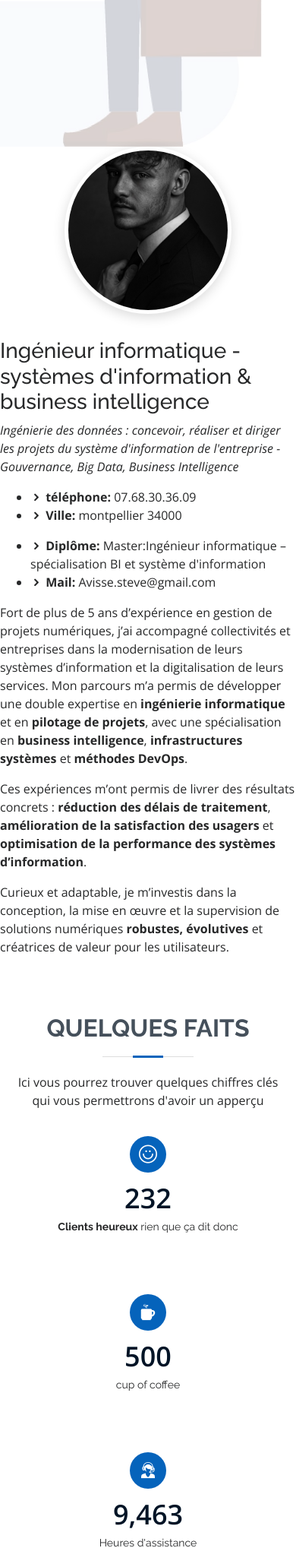
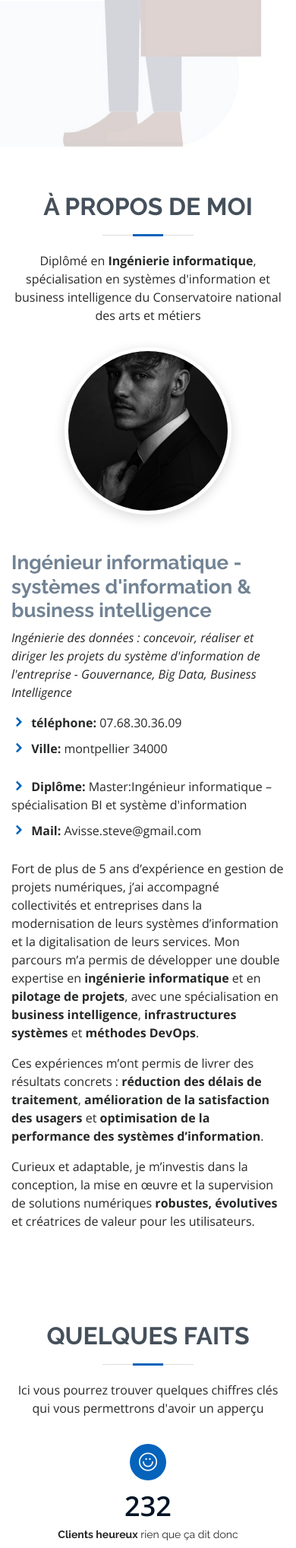
Before and after one commit to avisse/site-chants, a PHP site: page / in a window 390 px wide. Shown: the part 651-2688 px from the top of the page at 76% size. Run offline with PHP 8.4, Linux system fonts and the light colour scheme; some libraries are stand-ins or nearby versions.

Commit message:
push nexw

```diff
--- a/assets/css/style.css
+++ b/assets/css/style.css
@@ -59,19 +59,25 @@
 /*--------------------------------------------------------------
 # photo profil
 --------------------------------------------------------------*/
-/* Photo de profil ronde (version initiale) */
+/* Photo profil – grande, ronde, centrée, avec anneau blanc */
 .profile-pic{
-  width: 320px;           /* ajuste si tu veux plus/moins grand */
+  width: 320px;
   height: 320px;
-  object-fit: cover;      /* recadre proprement */
-  border-radius: 50%;     /* rond */
-  background: #fff;       /* anneau blanc fin */
-  padding: 6px;           /* épaisseur de l’anneau */
+  object-fit: cover;
+  border-radius: 50%;
+  background: #fff;      /* anneau blanc */
+  padding: 6px;          /* épaisseur de l’anneau */
   box-shadow: 0 6px 24px rgba(0,0,0,.18);
   display: block;
 }
 
-/* Responsive */
+/* Sécurité : centrer la colonne image si la grille change */
+.about .col-lg-4{
+  display: flex;
+  justify-content: center;
+}
+
+/* Responsive : plus petite sur mobile/tablette */
 @media (max-width: 991.98px){
   .profile-pic{
     width: 220px;
@@ -80,6 +86,7 @@
     box-shadow: 0 4px 16px rgba(0,0,0,.15);
   }
 }
+
 /*--------------------------------------------------------------
 # Preloader
 --------------------------------------------------------------*/
--- a/index.html
+++ b/index.html
@@ -82,17 +82,22 @@
   <main id="main">
 
  <!-- ======= About Section ======= -->
+<section id="about" class="about">
+  <div class="container" data-aos="fade-up">
 
-<div class="row g-4 align-items-start">
-  <!-- Colonne photo -->
+    <div class="section-title">
+      <h2>À propos de moi</h2>
+      <p>Diplômé en <strong>Ingénierie informatique</strong>, spécialisation en systèmes d'information et business intelligence du Conservatoire national des arts et métiers</p>
+    </div>
+
+    <div class="row align-items-center">
       <!-- Colonne photo -->
       <div class="col-lg-4 d-flex justify-content-center mb-4 mb-lg-0">
         <img src="assets/img/profile.jpg" alt="Photo de profil" class="profile-pic">
       </div>
 
       <!-- Colonne texte -->
-  <div class="col-12 col-md-7 col-lg-8 pt-2 pt-lg-0 content">
-    <!-- ton contenu texte EXISTANT ici, inchangé -->
+      <div class="col-lg-8 pt-4 pt-lg-0 content">
         <h3>Ingénieur informatique - systèmes d'information &amp; business intelligence</h3>
         <p class="font-italic">Ingénierie des données : concevoir, réaliser et diriger les projets du système d'information de l'entreprise - Gouvernance, Big Data, Business Intelligence</p>
 
@@ -120,9 +125,6 @@
   </div>
 </section>
 <!-- End About Section -->
-
-
-
 
 
     <!-- ======= Facts Section ======= -->
```
Lines whose indentation alone changed are shown as unchanged.
